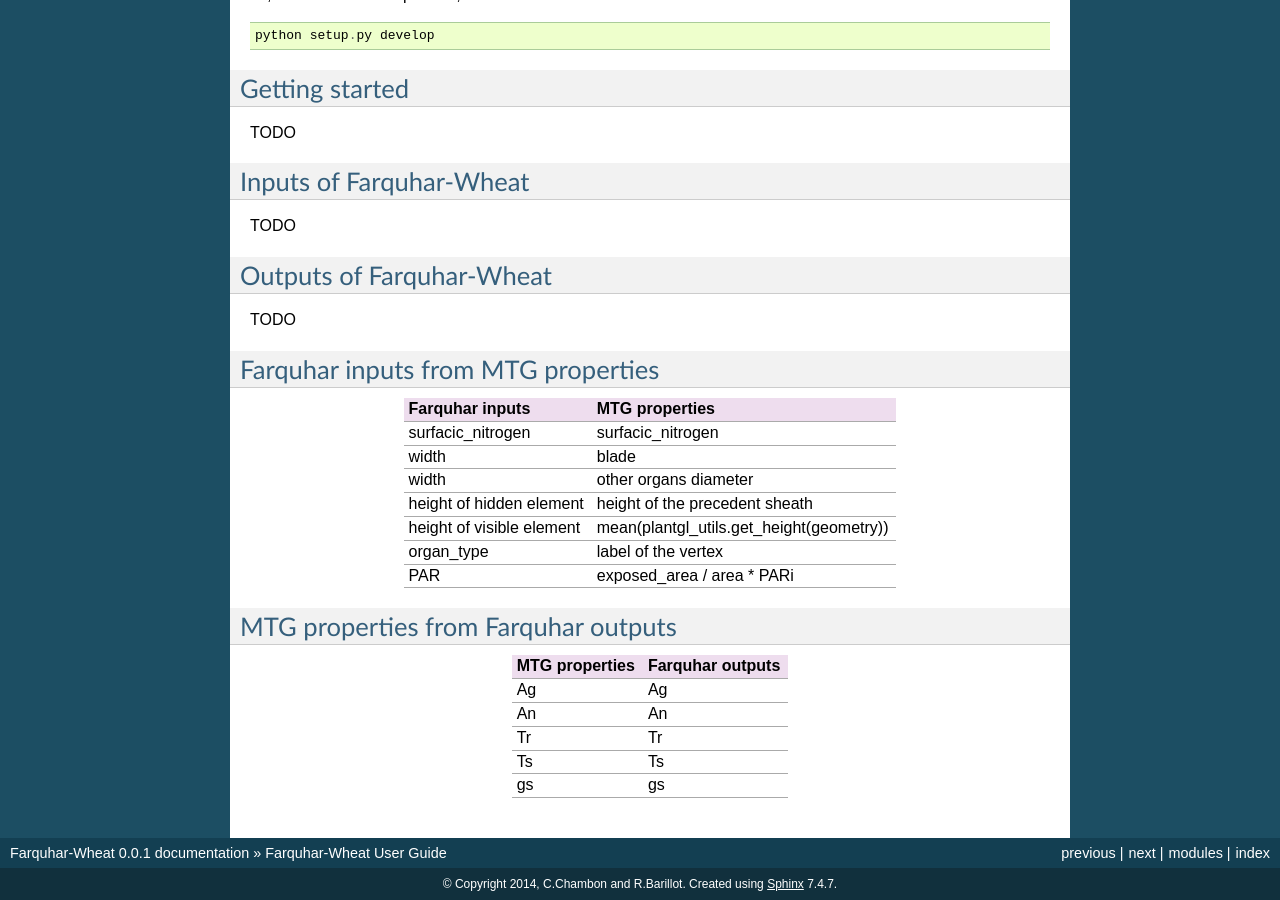
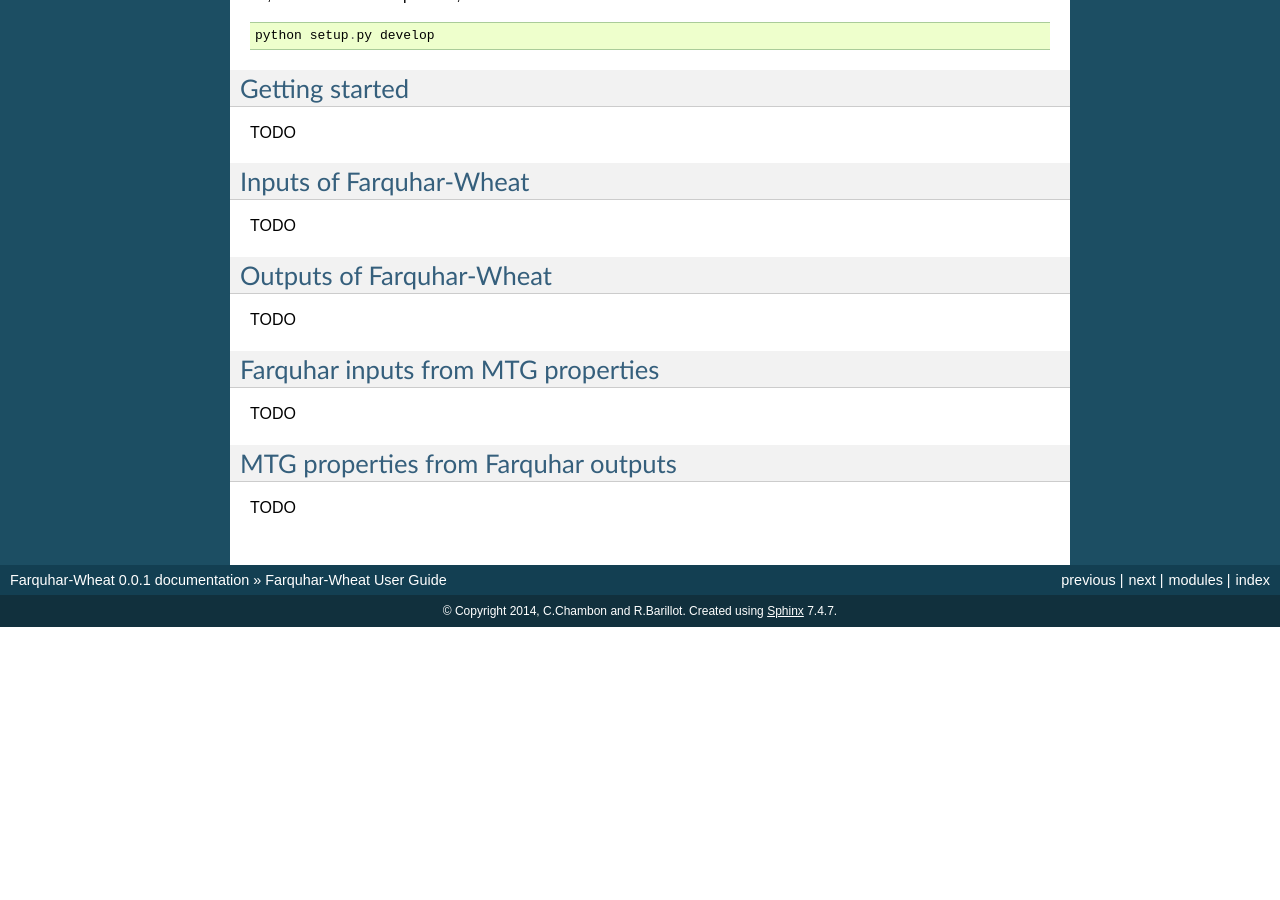
Before and after one commit to openalea-incubator/farquhar-wheat, a Sphinx documentation site: the page built from trunk/doc/user.rst, in a window 1280 px wide and 900 px high, scrolled down 948 px. Built offline with Sphinx 7.4.7, drawn with Linux system fonts in a browser that asks for light colours; after the commit the page ends 1575 px from its top, so only the background shows below that.

Commit message:
Update documentation.

```diff
--- a/trunk/doc/user.rst
+++ b/trunk/doc/user.rst
@@ -69,28 +69,10 @@ TODO
 Farquhar inputs from MTG properties
 ===================================
 
-===========================  ==========================================================
-   Farquhar inputs									MTG properties
-===========================  ==========================================================
-surfacic_nitrogen		 	 surfacic_nitrogen
-width					 	 blade
-width 					 	 other organs diameter
-height of hidden element	 height of the precedent sheath
-height of visible element	 mean(plantgl_utils.get_height(geometry))
-organ_type					 label of the vertex
-PAR							 exposed_area / area * PARi
-===========================  ==========================================================
+TODO
 
 
 MTG properties from Farquhar outputs
 ====================================
 
-======================  ====================
-   MTG properties		  Farquhar outputs
-======================  ====================
-Ag						Ag
-An						An
-Tr						Tr
-Ts						Ts
-gs						gs
-======================  ====================
+TODO
```
Also changed, not shown: 1 other file.
